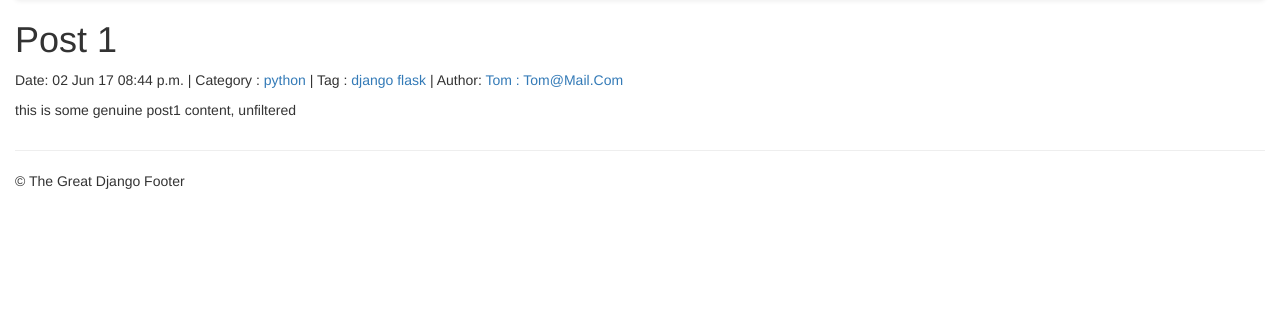
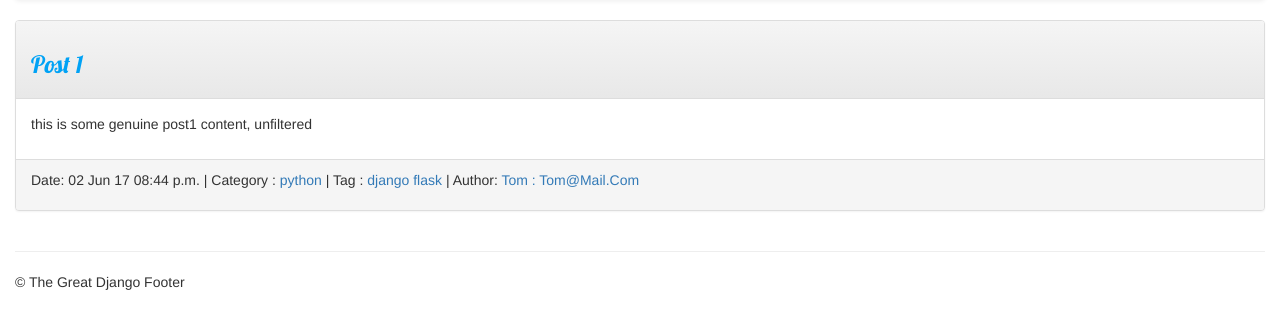
Before and after one commit to StephenRansom/basic-django-project, a Django app: page /2/ in a window 1280 px wide. Shown: the part 52-381 px from the top of the page. Run offline with Django 3.2, Linux system fonts and the light colour scheme; data comes from the database, SQL or seed files in the repository; both versions use the stored data as it was after the commit; some libraries are stand-ins or nearby versions.

Commit message:
bug fixes and template upgrades

```diff
--- a/three/blog/templates/blog/post_detail.html
+++ b/three/blog/templates/blog/post_detail.html
@@ -1,16 +1,23 @@
-{% extends "blog/base.html"  %}
+{% extends "blog/base.html"  %} {% load static %}
 
 {% block title %}
     {{ post.title|capfirst }} - {{ block.super }}
 {% endblock %}
 
 {% block content %}
-    <h1>{{ post.title|capfirst }}</h1>
-    <p class="post-info">
-        {% include 'blog/post_info.html' %}
-    </p>
-    <p>
-        {{ post.content }}
-    </p>
-
+<div class="panel panel-default">
+    <div class="panel-heading">
+        <h3><a>{{ post.title|capfirst }}</a></h3>
+    </div>
+    <div class="panel-body">
+         <p>
+            {{ post.content }}
+        </p>
+    </div>
+    <div class="panel-footer">
+        <p class="post-info">
+            {% include 'blog/post_info.html' %}
+        </p>
+    </div>
+</div>
 {% endblock %}
--- a/three/blog/urls.py
+++ b/three/blog/urls.py
@@ -4,6 +4,7 @@ from blog import views
 urlpatterns = [
     url(r'^category/(?P<category_slug>[\w-]+)/$', views.posts_by_category, name='posts_by_category'),
     url(r'^tag/(?P<tag_slug>[\w-]+)/$', views.posts_by_tag, name='posts_by_tag'),
+    url(r'^author/(?P<author_slug>[\w-]+)/$', views.posts_by_author, name='posts_by_author'),
     url(r'^(?P<pk>\d+)/$', views.post_detail, name='post_detail'),
     url(r'^$', views.post_list, name='post_list'),
     ]
--- a/three/blog/views.py
+++ b/three/blog/views.py
@@ -36,3 +36,12 @@ def posts_by_tag(request, tag_slug):
         'posts': posts
     }
     return render(request, 'blog/posts_by_tag.html', context)
+
+def posts_by_author(request, author_slug):
+    author = Author.objects.get(slug=author_slug)
+    posts = Post.objects.filter(author__name=author)
+    context = {
+        'author': author,
+        'posts': posts
+    }
+    return render(request, 'blog/posts_by_author.html', context)
```
Also changed, not shown: three/db.sqlite3, 2 other files.
